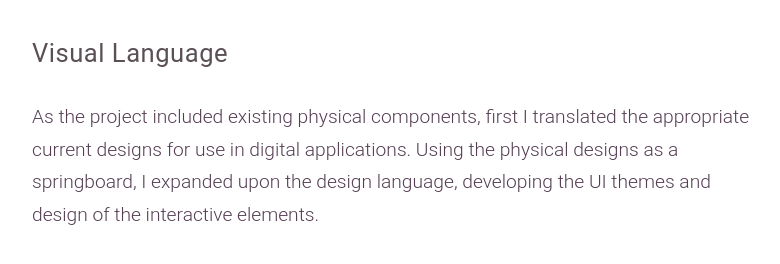
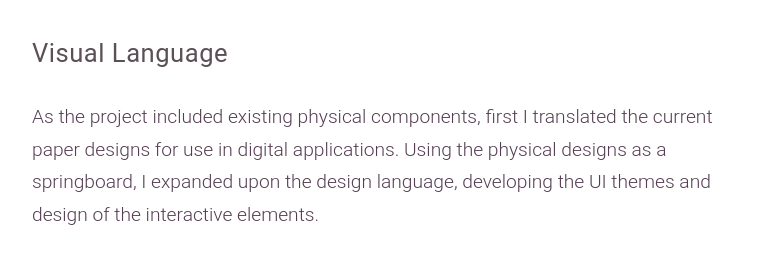
Before and after one commit to BaronBlackmore/SunlightAfterDark, a Jekyll site: the page built from portfolio/darktower.html, in a window 1280 px wide and 1400 px high, scrolled down 1318 px, cut to the strip 0-456 px from the top of the window. Shown: the part 155-419 px from the top of the strip, without its empty margins (248-1028 px from the left). Built offline with Jekyll 4.4.1, drawn with Linux system fonts in a browser that asks for light colours; some of the changed text lies outside the part shown.

Commit message:
Update darktower.html

```diff
--- a/portfolio/darktower.html
+++ b/portfolio/darktower.html
@@ -75,7 +75,7 @@ layout: default
 	<h5>Visual Language</h5>
 
 	<p>
-		As the project included existing physical components, first I translated the appropriate current designs for use in digital applications. Using the physical designs as a springboard, I expanded upon the design language, developing the UI themes and design of the interactive elements.
+		As the project included existing physical components, first I translated the current paper designs for use in digital applications. Using the physical designs as a springboard, I expanded upon the design language, developing the UI themes and design of the interactive elements.
 	</p>
 
 </div>
@@ -141,7 +141,7 @@ layout: default
 
 
 <div class="wide-pic-holder div-breaker-insert">
-		<img alt="UI samples" src="/images/portfolio/darktower-components2.png">
+		<img style="max-width: 1080px;" alt="UI samples" src="/images/portfolio/darktower-components2.png">
 </div>
 
 
```
Also changed, not shown: other parts of portfolio/darktower.html (+2 -2 lines).
